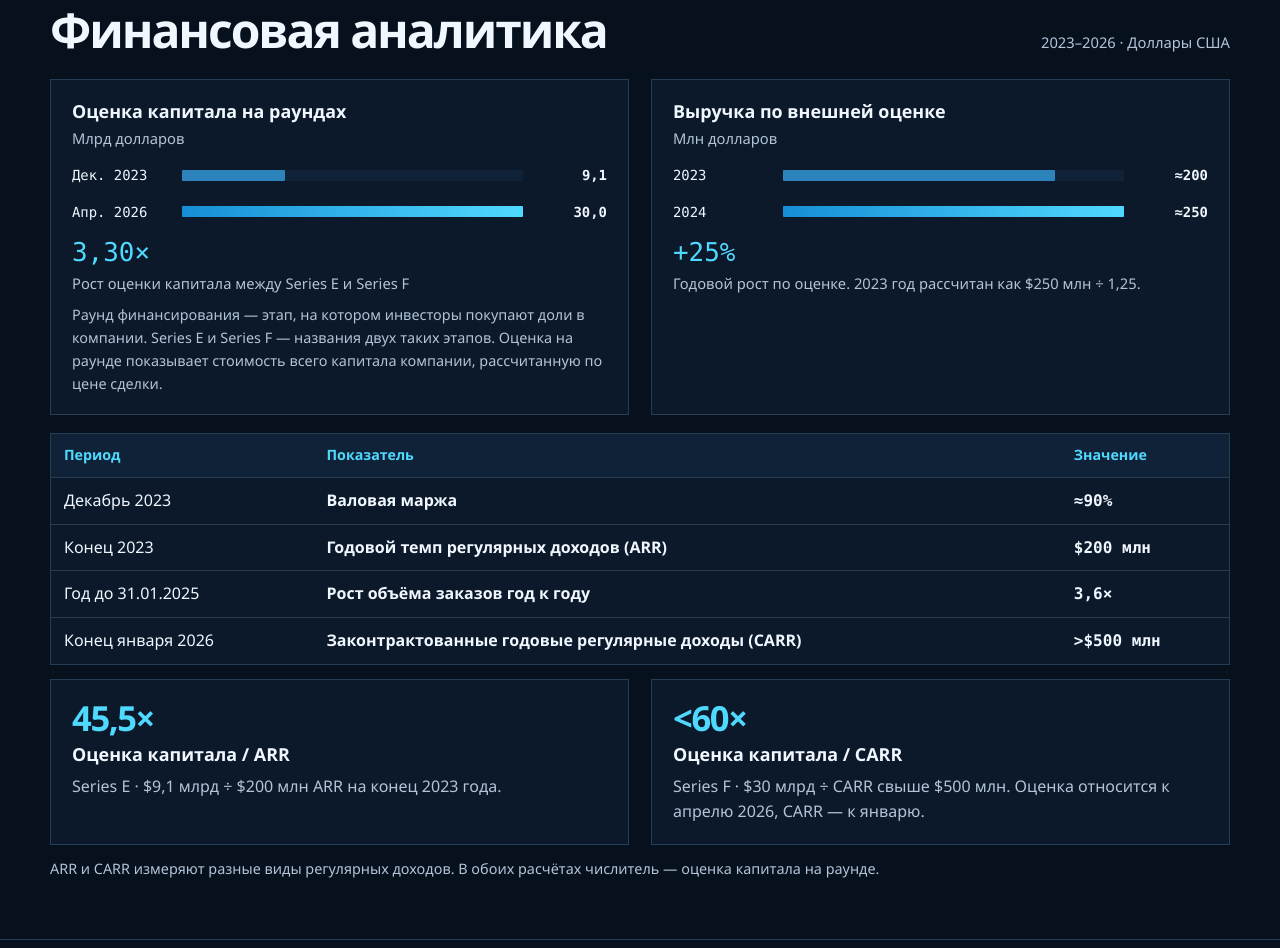
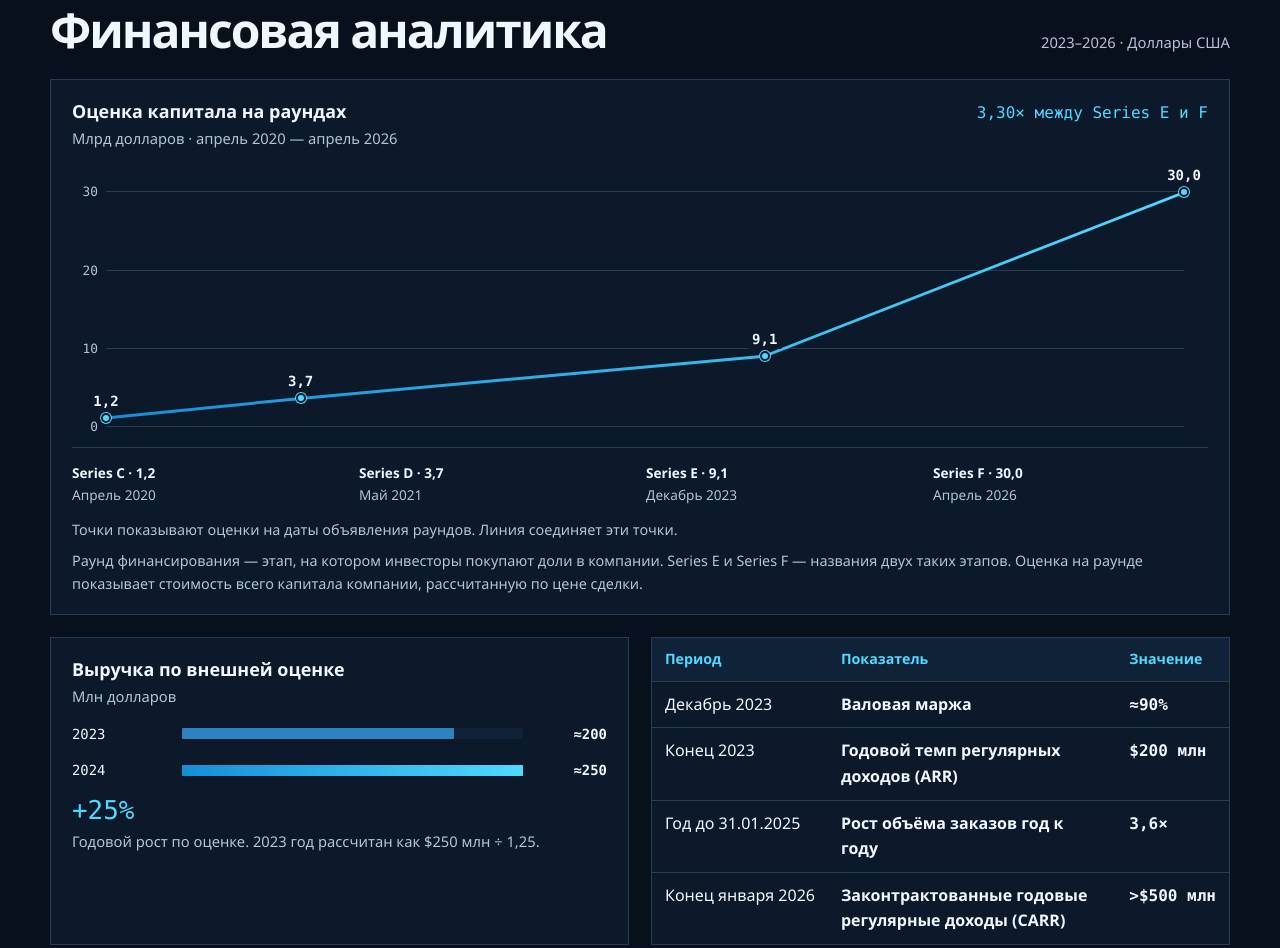
Before and after one commit to trixxy-west/vast-data-presentation, a plain HTML site: page index.html in a window 1280 px wide. Shown: the part 995-1943 px from the top of the page. Drawn offline with Linux system fonts and the light colour scheme.

Commit message:
added charts

```diff
--- a/index.html
+++ b/index.html
@@ -67,6 +67,23 @@ section { padding: clamp(34px, 5vw, 59px) 0; border-bottom: 1px solid var(--line
 .fill { height: 100%; width: var(--width); border-radius: 1px; background: linear-gradient(90deg, #168ed6, var(--bright)); }
 .fill.prior { background: #2d84bd; }
 .chart .metric { color: var(--bright); font-size: 1.62rem; line-height: 1.15; margin: 15px 0 0; }
+.valuation-chart { margin-bottom: 22px; }
+.valuation-header { display: flex; align-items: baseline; justify-content: space-between; flex-wrap: wrap; gap: 8px 24px; }
+.valuation-chart .valuation-change { color: var(--bright); font-family: var(--mono); }
+.valuation-plot { position: relative; height: clamp(130px, 22vw, 235px); margin: 42px 24px 20px 34px; }
+.gridline { position: absolute; inset-inline: 0; bottom: var(--level); border-top: 1px solid var(--line); }
+.gridline span { position: absolute; right: calc(100% + 8px); top: -.8em; color: var(--muted); font: .8rem/1.6 var(--mono); }
+.valuation-line {
+  position: absolute;
+  inset: 0;
+  background: linear-gradient(90deg, #168ed6, var(--bright));
+  clip-path: polygon(0% calc(96% - 1.5px), 18.056% calc(87.667% - 1.5px), 61.111% calc(69.667% - 1.5px), 100% -1.5px, 100% 1.5px, 61.111% calc(69.667% + 1.5px), 18.056% calc(87.667% + 1.5px), 0% calc(96% + 1.5px));
+}
+.valuation-point { position: absolute; left: var(--x); bottom: var(--y); width: 10px; height: 10px; transform: translate(-50%, 50%); border: 2px solid var(--panel); border-radius: 50%; background: var(--bright); box-shadow: 0 0 0 1px var(--bright); }
+.valuation-point span { position: absolute; left: 50%; bottom: 10px; transform: translateX(-50%); color: var(--text); font: 600 .875rem var(--mono); white-space: nowrap; padding: 2px 4px; background: var(--panel); }
+.valuation-dates { list-style: none; padding: 14px 0 0; border-top: 1px solid var(--line); display: grid; grid-template-columns: repeat(4, minmax(0, 1fr)); gap: 10px 12px; color: var(--muted); font-size: .85rem; }
+.valuation-dates b { display: block; color: var(--text); white-space: nowrap; }
+.analytics-details .table-wrap { margin-top: 0; }
 .table-wrap { overflow-x: auto; margin-top: 18px; }
 table { border-collapse: collapse; width: 100%; text-align: left; font-variant-numeric: tabular-nums; }
 th, td { padding: 10px 13px; border-bottom: 1px solid var(--line); vertical-align: top; }
@@ -88,15 +105,28 @@ tbody th { font-weight: 600; }
 @media (max-width: 820px) {
   .wrap { width: calc(100% - 36px); }
   .hero-grid, .forecast-grid { grid-template-columns: minmax(0, 1fr); }
+  .analytics-details { grid-template-columns: minmax(0, 1fr); }
   .architecture { max-width: 620px; }
   .three { grid-template-columns: minmax(0, 1fr); }
 }
 @media (max-width: 600px) {
   .two { grid-template-columns: minmax(0, 1fr); gap: 12px; }
   .card { padding: 15px; }
-  .data-table { min-width: 540px; }
-  .forecast-grid table { min-width: 340px; }
+  th, td { padding: 8px; }
+  .data-table { table-layout: fixed; }
+  .data-table thead th:first-child { width: 26%; }
+  .data-table thead th:last-child { width: 30%; }
+  .data-table th, .data-table td { overflow-wrap: anywhere; }
+  .date { white-space: normal; }
+  .data-table .result { white-space: normal; }
+  .valuation-dates { grid-template-columns: repeat(2, minmax(0, 1fr)); }
   .node { grid-template-columns: 1fr; gap: 1px; }
+}
+@media (max-width: 480px) {
+  html { scroll-padding-top: 110px; }
+  nav { flex-wrap: wrap; justify-content: center; column-gap: 14px; row-gap: 3px; padding-block: 6px; }
+  nav a { display: flex; align-items: center; min-height: 32px; }
+  th, td { font-size: .85rem; }
 }
 @media (prefers-reduced-motion: reduce) { html { scroll-behavior: auto; } }
 @media print {
@@ -163,21 +193,38 @@ tbody th { font-weight: 600; }
   <section id="analytics">
     <div class="wrap">
       <div class="section-title"><h2>Финансовая аналитика</h2><p class="sub">2023–2026 · Доллары США</p></div>
-      <div class="two">
-        <figure class="card chart">
-          <figcaption><h3>Оценка капитала на раундах</h3><p class="sub">Млрд долларов</p></figcaption>
-          <div class="bar-row"><span>Дек. 2023</span><div class="track" aria-hidden="true"><div class="fill prior" style="--width:30.33%"></div></div><b>9,1</b></div>
-          <div class="bar-row"><span>Апр. 2026</span><div class="track" aria-hidden="true"><div class="fill" style="--width:100%"></div></div><b>30,0</b></div>
-          <p class="metric">3,30×</p><p class="sub">Рост оценки капитала между Series E и Series F</p>
+        <figure class="card chart valuation-chart">
+          <figcaption class="valuation-header">
+            <div><h3>Оценка капитала на раундах</h3><p class="sub">Млрд долларов · апрель 2020 — апрель 2026</p></div>
+            <p class="valuation-change">3,30× между Series E и F</p>
+          </figcaption>
+          <div class="valuation-plot" aria-hidden="true">
+            <div class="gridline" style="--level:0%"><span>0</span></div>
+            <div class="gridline" style="--level:33.333%"><span>10</span></div>
+            <div class="gridline" style="--level:66.667%"><span>20</span></div>
+            <div class="gridline" style="--level:100%"><span>30</span></div>
+            <div class="valuation-line"></div>
+            <div class="valuation-point" style="--x:0%;--y:4%"><span>1,2</span></div>
+            <div class="valuation-point" style="--x:18.056%;--y:12.333%"><span>3,7</span></div>
+            <div class="valuation-point" style="--x:61.111%;--y:30.333%"><span>9,1</span></div>
+            <div class="valuation-point" style="--x:100%;--y:100%"><span>30,0</span></div>
+          </div>
+          <ol class="valuation-dates" aria-label="Даты и оценки капитала на раундах в миллиардах долларов">
+            <li><b>Series C · 1,2</b>Апрель 2020</li>
+            <li><b>Series D · 3,7</b>Май 2021</li>
+            <li><b>Series E · 9,1</b>Декабрь 2023</li>
+            <li><b>Series F · 30,0</b>Апрель 2026</li>
+          </ol>
+          <p class="note">Точки показывают оценки на даты объявления раундов. Линия соединяет эти точки.</p>
           <p class="note">Раунд финансирования — этап, на котором инвесторы покупают доли в компании. Series E и Series F — названия двух таких этапов. Оценка на раунде показывает стоимость всего капитала компании, рассчитанную по цене сделки.</p>
         </figure>
+      <div class="two analytics-details">
         <figure class="card chart">
           <figcaption><h3>Выручка по внешней оценке</h3><p class="sub">Млн долларов</p></figcaption>
           <div class="bar-row"><span>2023</span><div class="track" aria-hidden="true"><div class="fill prior" style="--width:80%"></div></div><b>≈200</b></div>
           <div class="bar-row"><span>2024</span><div class="track" aria-hidden="true"><div class="fill" style="--width:100%"></div></div><b>≈250</b></div>
           <p class="metric">+25%</p><p class="sub">Годовой рост по оценке. 2023 год рассчитан как $250 млн ÷ 1,25.</p>
         </figure>
-      </div>
       <div class="table-wrap" tabindex="0" role="region" aria-label="Публичные показатели VAST Data">
         <table class="data-table">
           <thead><tr><th scope="col">Период</th><th scope="col">Показатель</th><th scope="col">Значение</th></tr></thead>
@@ -188,6 +235,7 @@ tbody th { font-weight: 600; }
             <tr><td class="date">Конец января 2026</td><th scope="row">Законтрактованные годовые регулярные доходы (CARR)</th><td class="result">&gt;$500 млн</td></tr>
           </tbody>
         </table>
+      </div>
       </div>
       <div class="two stat">
         <article class="card"><strong>45,5×</strong><h3>Оценка капитала / ARR</h3><p>Series E · $9,1 млрд ÷ $200 млн ARR на конец 2023 года.</p></article>
```
